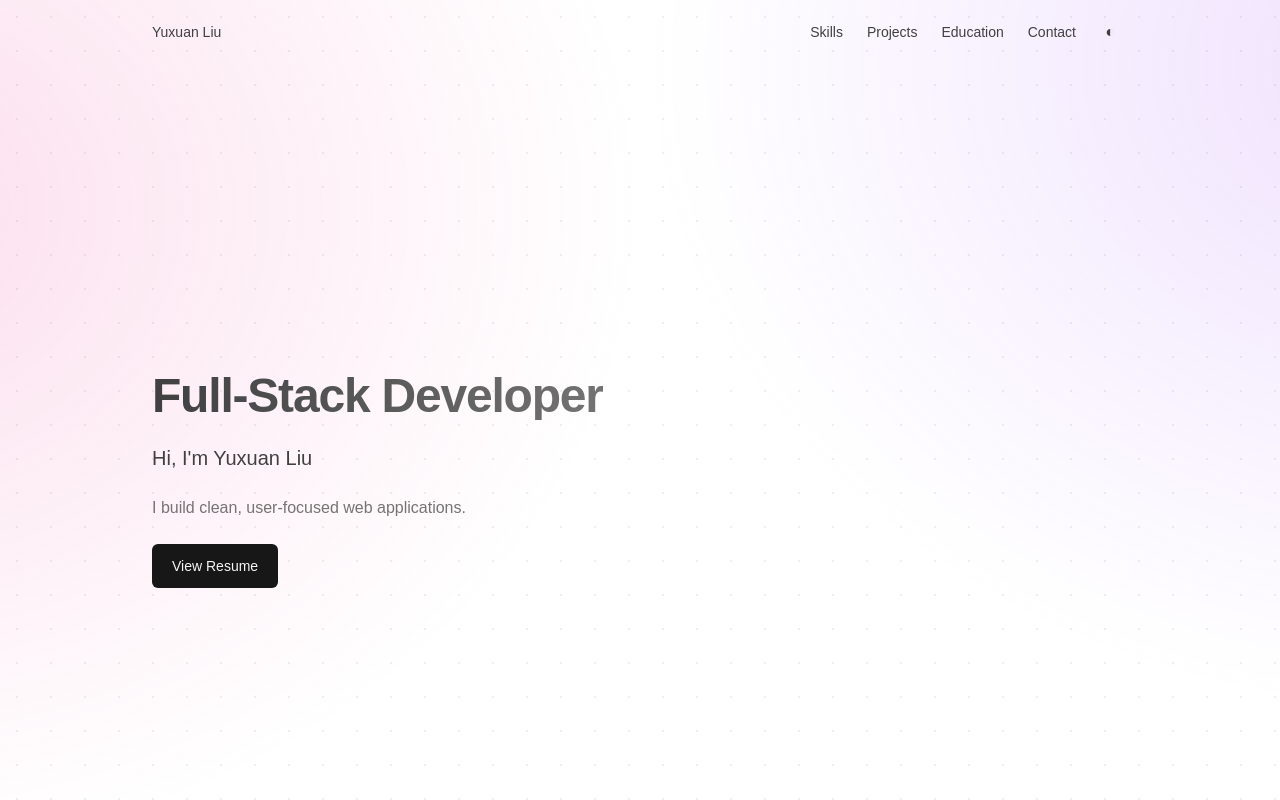
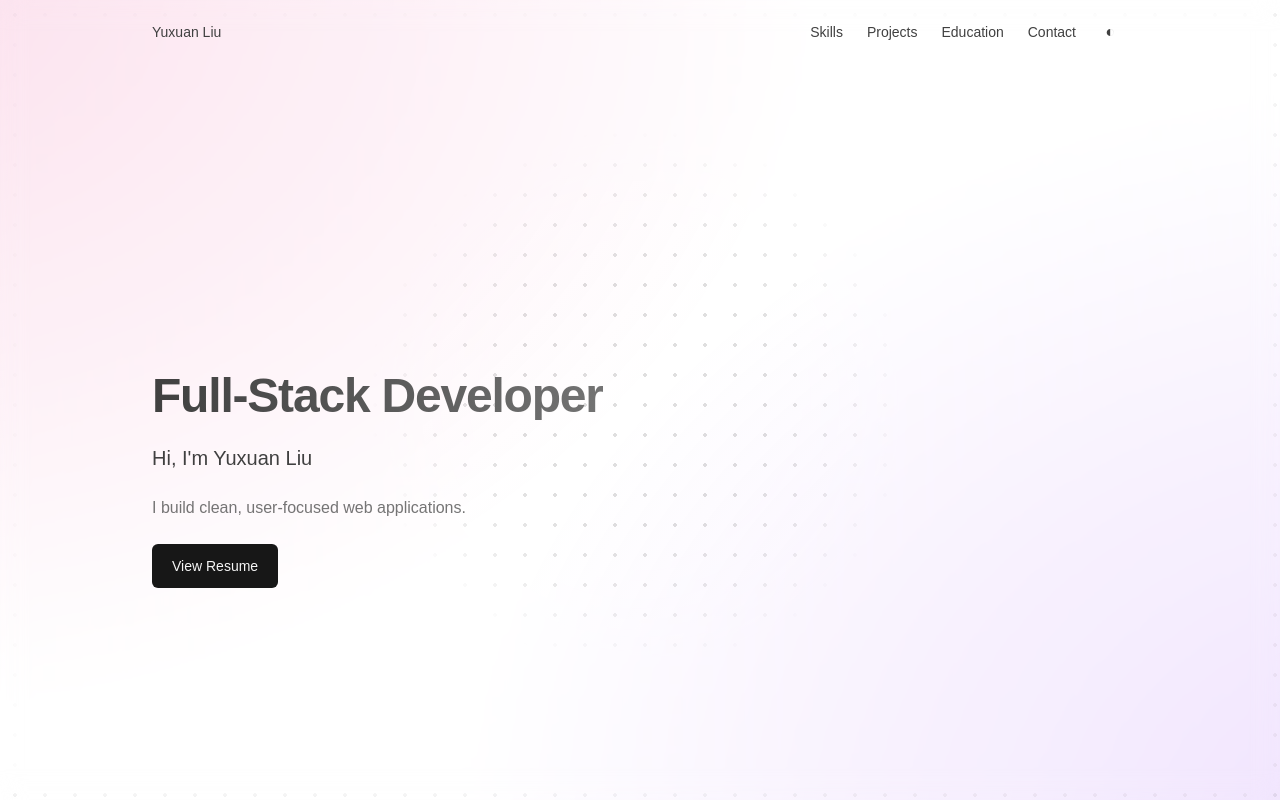
Before and after one commit to lllLucario/yuxuan-portfolio, a Next.js app: page / in a window 1280 px wide. Shown: the top 800 px of the page. Built offline with nearby package versions, Linux system fonts and the light colour scheme.

Commit message:
Refine global styles for dark mode, enhancing background colors and dot effects; update CursorLens component to improve responsiveness for non-desktop devices.

```diff
--- a/app/components/effects/CursorLens.tsx
+++ b/app/components/effects/CursorLens.tsx
@@ -5,7 +5,8 @@ import { useEffect } from "react";
 export default function CursorLens() {
   useEffect(() => {
     const media = window.matchMedia("(pointer: fine) and (hover: hover)");
-    if (!media.matches) return;
+    const desktopLike = window.innerWidth > 640;
+    if (!media.matches && !desktopLike) return;
 
     const root = document.documentElement;
     const setPosition = (x: number, y: number) => {
--- a/app/globals.css
+++ b/app/globals.css
@@ -8,7 +8,7 @@
   --bg-accent-1: rgba(236, 72, 153, 0.18);
   --bg-accent-2: rgba(168, 85, 247, 0.18);
   --bg-sheen: rgba(255, 255, 255, 0);
-  --dot-color: rgba(0, 0, 0, 0.1);
+  --dot-color: rgba(0, 0, 0, 0.16);
   --mx: 50vw;
   --my: 50vh;
 }
@@ -33,11 +33,11 @@ html.dark {
 }
 
 .dark {
-  --bg-base: #120a1f;
-  --bg-accent-1: rgba(129, 82, 184, 0.26);
-  --bg-accent-2: rgba(104, 63, 153, 0.2);
-  --bg-sheen: rgba(214, 186, 255, 0.04);
-  --dot-color: rgba(255, 255, 255, 0.16);
+  --bg-base: #171231;
+  --bg-accent-1: rgba(0, 0, 0, 0.28);
+  --bg-accent-2: rgba(0, 0, 0, 0.2);
+  --bg-sheen: rgba(0, 0, 0, 0.28);
+  --dot-color: rgba(245, 245, 245, 0.28);
 }
 
 body {
@@ -45,8 +45,8 @@ body {
   position: relative;
   background-color: var(--bg-base);
   background-image:
-    radial-gradient(ellipse 84% 110% at -12% 26%, var(--bg-accent-1) 0%, transparent 74%),
-    radial-gradient(ellipse 82% 108% at 112% 8%, var(--bg-accent-2) 0%, transparent 75%),
+    radial-gradient(ellipse 95% 120% at -10% -6%, var(--bg-accent-1) 0%, transparent 78%),
+    radial-gradient(ellipse 95% 120% at 110% 106%, var(--bg-accent-2) 0%, transparent 78%),
     linear-gradient(120deg, transparent 30%, var(--bg-sheen) 50%, transparent 70%);
   background-attachment: fixed;
   font-family: Arial, Helvetica, sans-serif;
@@ -57,9 +57,9 @@ body::before {
   position: fixed;
   inset: 0;
   pointer-events: none;
-  background-image: radial-gradient(var(--dot-color) 1.4px, transparent 1.4px);
-  background-size: 34px 34px;
-  opacity: 0.62;
+  background-image: radial-gradient(var(--dot-color) 1.6px, transparent 1.6px);
+  background-size: 30px 30px;
+  opacity: 0.78;
   z-index: 0;
 }
 
@@ -67,22 +67,22 @@ body::before {
   position: fixed;
   inset: 0;
   pointer-events: none;
-  backdrop-filter: blur(10px);
-  -webkit-backdrop-filter: blur(10px);
+  backdrop-filter: blur(12px);
+  -webkit-backdrop-filter: blur(12px);
   background: rgba(255, 255, 255, 0.06);
   mask-image: radial-gradient(
-    circle 220px at var(--mx) var(--my),
+    circle 290px at var(--mx) var(--my),
     transparent 0%,
-    transparent 42%,
-    rgba(0, 0, 0, 0.35) 68%,
-    black 92%
+    transparent 44%,
+    rgba(0, 0, 0, 0.35) 70%,
+    black 94%
   );
   -webkit-mask-image: radial-gradient(
-    circle 220px at var(--mx) var(--my),
+    circle 290px at var(--mx) var(--my),
     transparent 0%,
-    transparent 42%,
-    rgba(0, 0, 0, 0.35) 68%,
-    black 92%
+    transparent 44%,
+    rgba(0, 0, 0, 0.35) 70%,
+    black 94%
   );
   opacity: 1;
   transition: mask-position 0.1s linear;
@@ -94,11 +94,11 @@ html:not(.lens-enabled) .lens-overlay {
 }
 
 .light .lens-overlay {
-  background: rgba(255, 255, 255, 0.35);
+  background: rgba(255, 255, 255, 0.3);
 }
 
 .dark .lens-overlay {
-  background: rgba(0, 0, 0, 0.35);
+  background: rgba(0, 0, 0, 0.42);
 }
 
 @media (max-width: 640px) {
```
